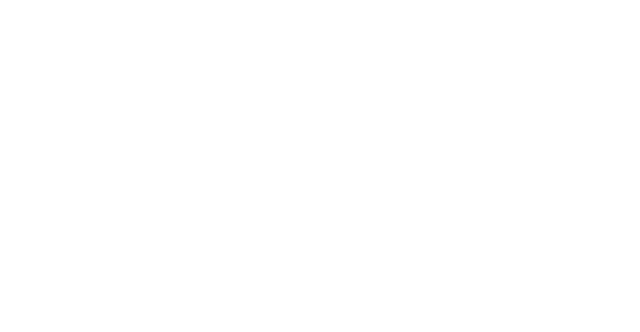
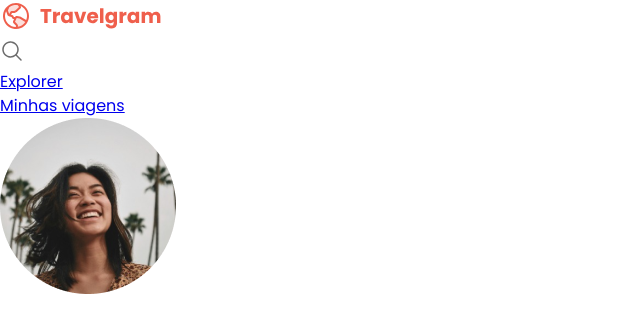
Before and after one commit to artfrc/Projeto-Travelgram, a plain HTML site: page index.html in a window 1280 px wide. Shown: the whole page, without its empty margins (0-640 px from the left). Drawn offline with Linux system fonts and the light colour scheme.

Commit message:
Orgazição de Arquivos das imagens e criação da navbar no html

```diff
--- a/index.html
+++ b/index.html
@@ -12,5 +12,24 @@
 </head>
 <body>
 
+  <nav>
+    <a href="#" id="logo">
+      <img src="assets/Logo.svg" alt="Logomarca">
+    </a>
+
+    <ul id="primary-menu">
+      <li>
+        <a href="#">
+          <img src="assets/icons/MagnifyingGlass.svg" alt="ícone de lupa">
+        </a>
+      </li>
+      <li><a href="#">Explorer</a></li>
+      <li><a href="#">Minhas viagens</a></li>
+      <li><a href="#">
+        <img src="assets/Profile pic.png" alt="Imagem de Isabela Torres">
+      </a></li>
+    </ul>
+  </nav>
+
 </body>
 </html>
```
Also changed, not shown: assets/Image 01.png (deleted), assets/Image 02.png (deleted), assets/Image 03.png (deleted), assets/Image 04.png (deleted), assets/Image 05.png (deleted), assets/Image 06.png (deleted), assets/Image 07.png (deleted), assets/Image 08.png (deleted), assets/Image 09.png (deleted), assets/Image 10.png (deleted), assets/Image 11.png (deleted), assets/Profile pic.png (added), assets/icons/AirplaneTilt.svg (renamed from assets/AirplaneTilt.svg), assets/icons/Image.svg (renamed from assets/Image.svg), 2 more files, 13 other files.
